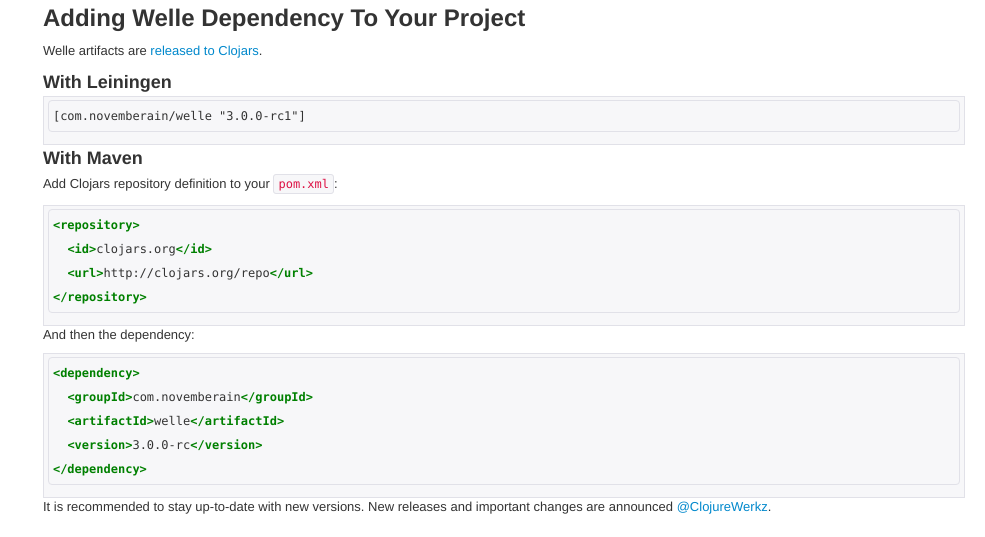
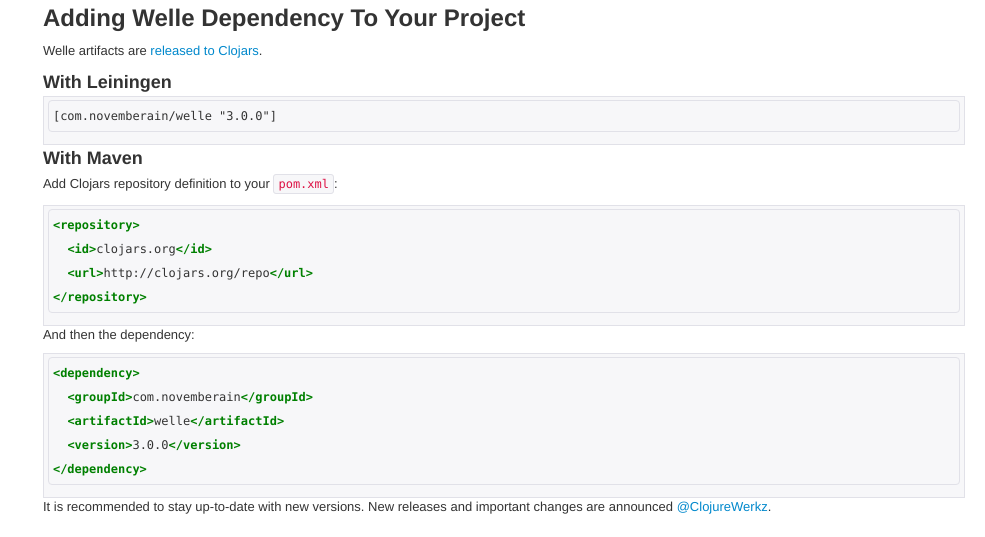
Before and after one commit to clojurewerkz/welle.docs, a Jekyll site: the page built from articles/getting_started.md, in a window 1280 px wide and 900 px high, scrolled down 591 px. Shown: the part 151-688 px from the top of the window, without its empty margins (295-1280 px from the left). Built offline with Jekyll 4.4.1, drawn with Linux system fonts in a browser that asks for light colours; some web fonts are replaced; Markdown is read by kramdown in place of the engine named in the settings; comment, search, counter and statistics services are not loaded.

Commit message:
3.0 is out

````diff
--- a/articles/getting_started.md
+++ b/articles/getting_started.md
@@ -64,7 +64,7 @@
 
 ### With Leiningen
 
-    [com.novemberain/welle "3.0.0-rc1"]
+    [com.novemberain/welle "3.0.0"]
 
 ### With Maven
 
@@ -83,7 +83,7 @@
 <dependency>
   <groupId>com.novemberain</groupId>
   <artifactId>welle</artifactId>
-  <version>3.0.0-rc</version>
+  <version>3.0.0</version>
 </dependency>
 ```
 
````
